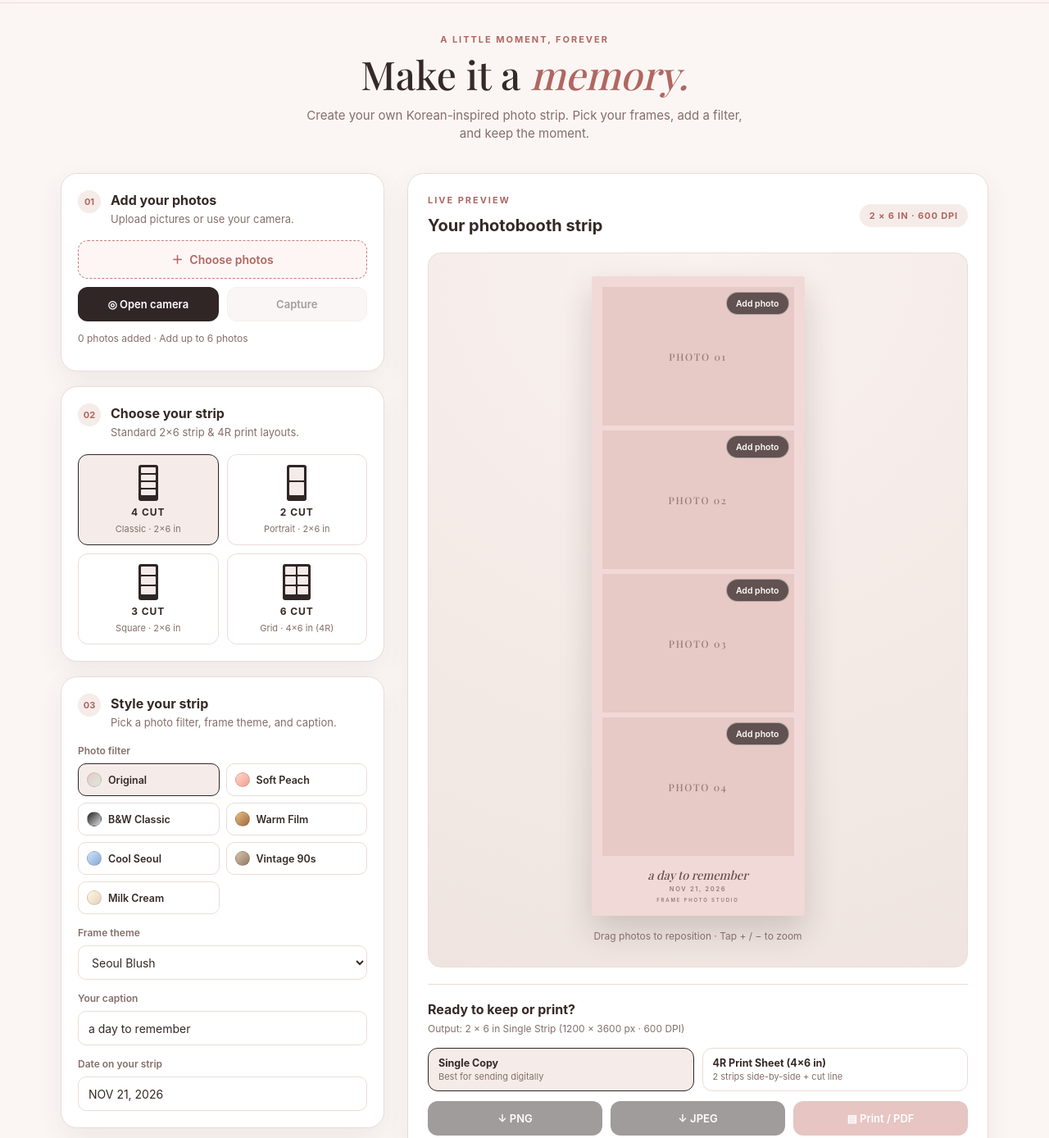
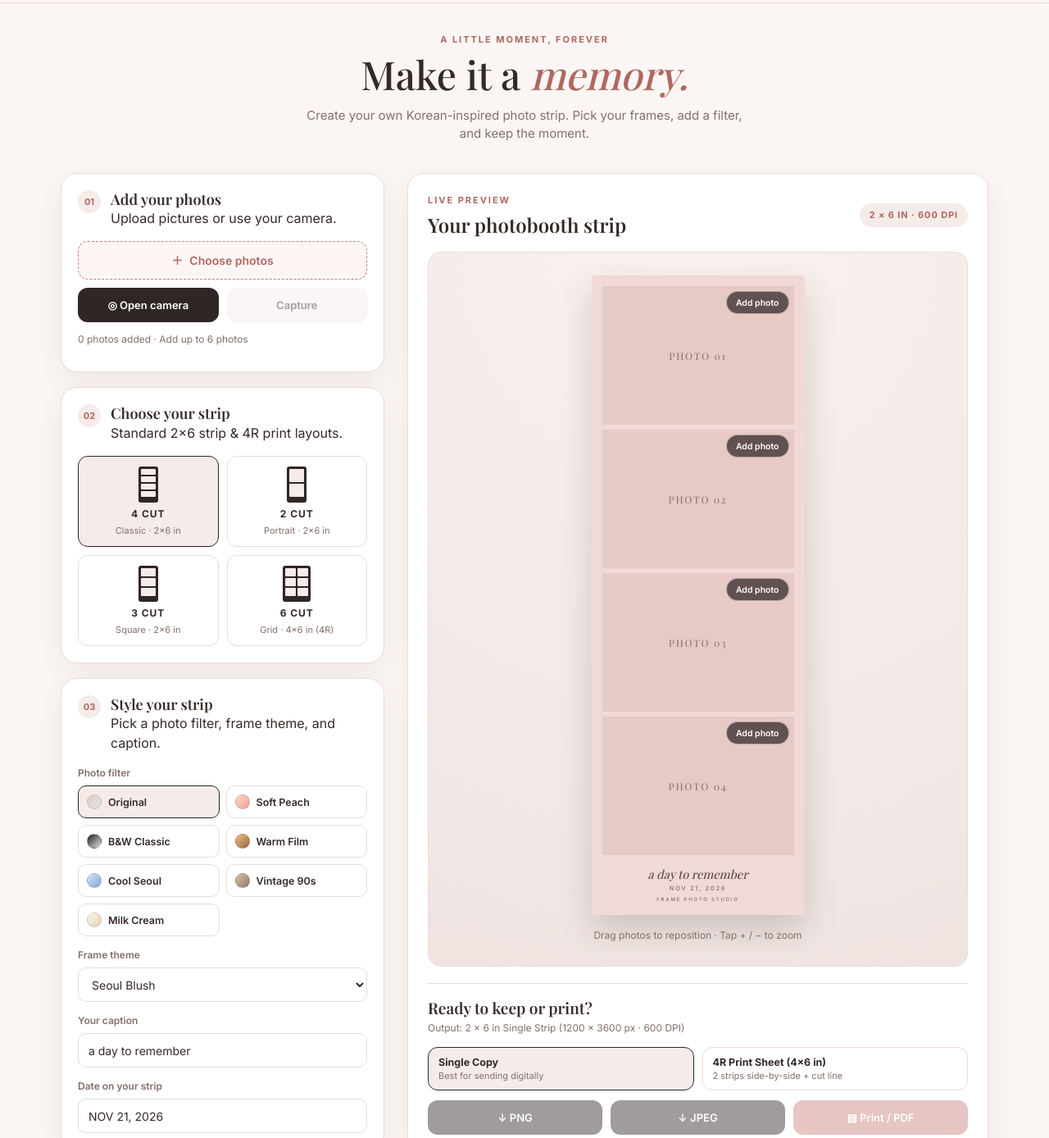
Before and after one commit to Feliajoy/korean-photobooth_v1, a plain HTML site: page index.html in a window 1280 px wide. Shown: the part 60-1448 px from the top of the page at 82% size. Drawn offline with nearby package versions, Linux system fonts and the light colour scheme; a web font is replaced by a local one.

Commit message:
Refactor font styles and sizes in styles.css
Updated font styles and sizes for various headings and paragraphs.

```diff
--- a/styles.css
+++ b/styles.css
@@ -3,7 +3,7 @@
    ========================================= */
 
 :root {
-  --font-sans: 'Plus Jakarta Sans', -apple-system, BlinkMacSystemFont, sans-serif;
+  --font-sans: 'Inter', -apple-system, BlinkMacSystemFont, sans-serif;
   --font-serif: 'Playfair Display', Georgia, serif;
 
   --bg: #fbf6f4;
@@ -37,7 +37,12 @@ body {
   padding-bottom: env(safe-area-inset-bottom);
 }
 
-h1, h2, h3, p {
+h1, h2, h3 {
+  margin: 0;
+  font-family: var(--font-serif);
+}
+
+p {
   margin: 0;
 }
 
@@ -198,14 +203,9 @@ h1, h2, h3, p {
 }
 
 .section-heading h2 {
-  font-size: 16px;
-  font-weight: 700;
-}
-
-.section-heading p {
-  font-size: 13px;
-  color: var(--muted);
-  margin-top: 2px;
+  font-size: 18px;
+  font-weight: 600;
+  line-height: 1.25;
 }
 
 /* =========================================
@@ -680,8 +680,9 @@ h1, h2, h3, p {
 }
 
 .preview-header h2 {
-  font-size: 20px;
-  font-weight: 700;
+  font-size: 24px;
+  font-weight: 600;
+  line-height: 1.2;
 }
 
 .preview-tag {
@@ -1008,8 +1009,9 @@ h1, h2, h3, p {
 }
 
 .export-panel h3 {
-  font-size: 16px;
-  font-weight: 700;
+  font-size: 19px;
+  font-weight: 600;
+  line-height: 1.25;
 }
 
 .export-top p {
```
